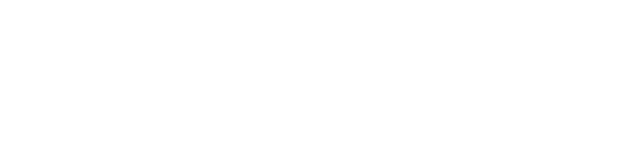
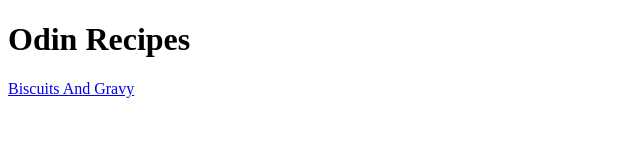
Before and after one commit to dmoore0214/odin-recipes, a plain HTML site: page index.html in a window 1280 px wide. Shown: the whole page, without its empty margins (0-640 px from the left). Drawn offline with Linux system fonts and the light colour scheme.

Commit message:
finish fixing index.html

```diff
--- a/index.html
+++ b/index.html
@@ -8,7 +8,8 @@
 </head>
 
 <body>
-
+    <h1> Odin Recipes</h1>
+    <a href="recipes/biscuitsgravy.html">Biscuits And Gravy</a>
 </body>
 
 </html>
```
